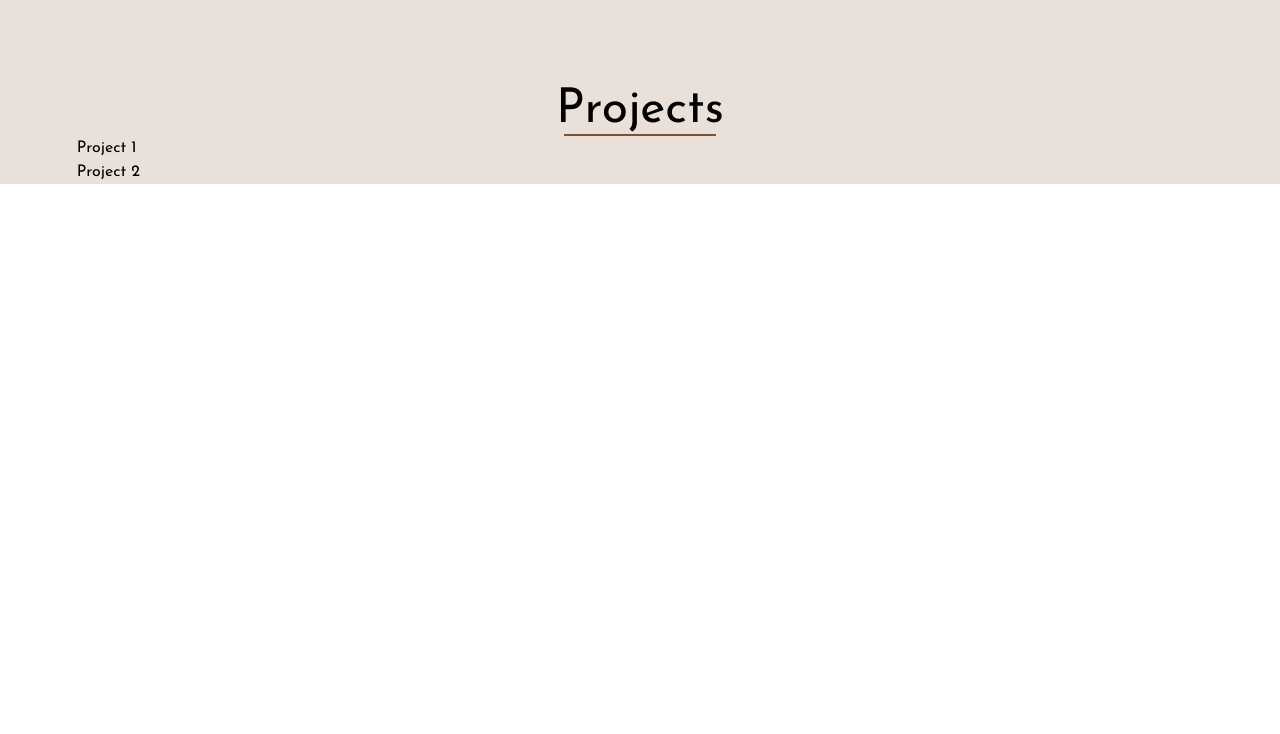
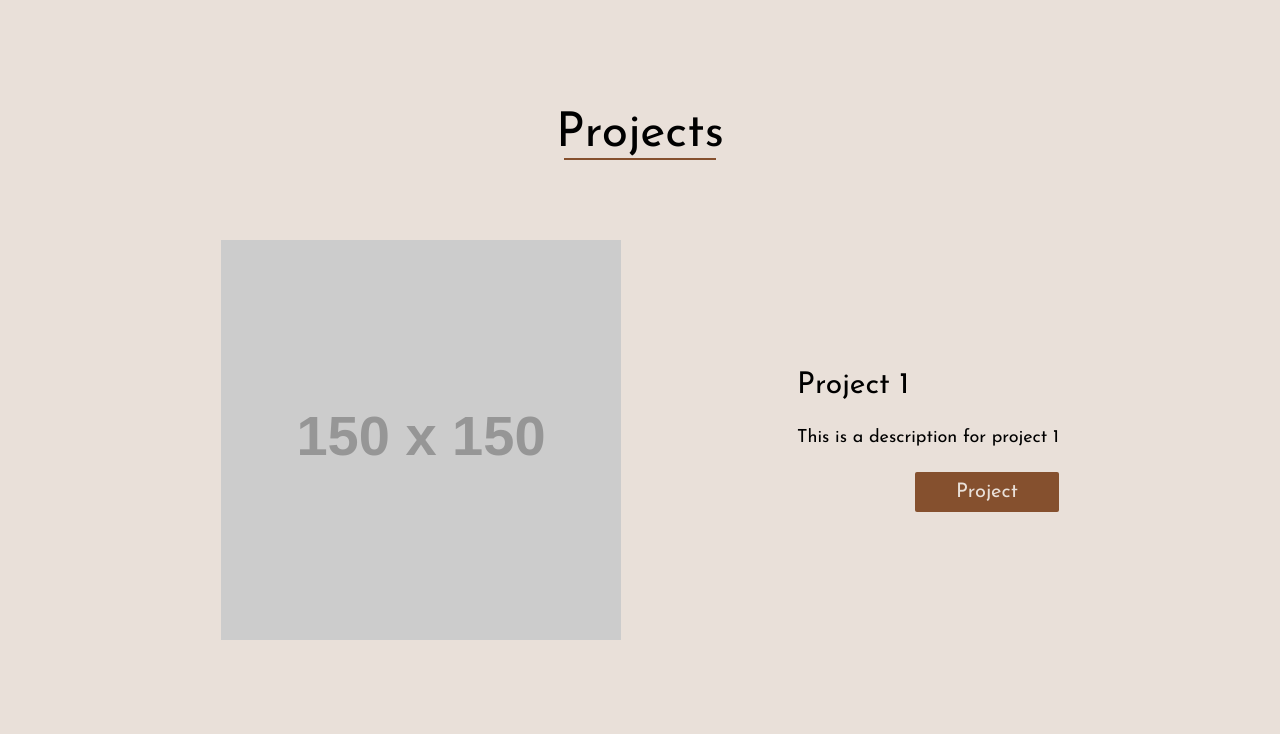
Before and after one commit to gui18br/portfolio, a React (Vite) app: page / in a window 1280 px wide. Shown: the part 1780-2514 px from the top of the page. Before the commit the page ends 1964 px from the top, so only its background shows below. Built offline with nearby package versions, Linux system fonts and the light colour scheme.

Commit message:
feat: Update ProjectList component to display project images, titles, and descriptions

```diff
--- a/src/components/projectList/ProjectList.tsx
+++ b/src/components/projectList/ProjectList.tsx
@@ -8,10 +8,19 @@ export const ProjectList = () => {
       <div className="flex justify-center">
         <Title size="5xl">Projects</Title>
       </div>
-      <ul>
+      <ul className="flex flex-col items-center gap-24 mt-20 w-full">
         {projects.map((project) => (
-          <li>
-            <Link to={`/${project.id}`}>{project.title}</Link>
+          <li className="flex items-center gap-44">
+            <img src={project.img} className="w-[400px] h-[400px]" alt="" />
+            <div className="flex flex-col gap-5 w-full">
+              <h1 className="text-3xl">{project.title}</h1>
+              <p className="text-lg">{project.description}</p>
+              <div className="flex justify-end">
+                <button className="bg-primary text-[#E9E0D9] w-36 h-10 rounded-sm text-xl transition-transform duration-300 transform hover:-translate-y-1">
+                  Project
+                </button>
+              </div>
+            </div>
           </li>
         ))}
       </ul>
--- a/src/data/projectsData.ts
+++ b/src/data/projectsData.ts
@@ -3,11 +3,13 @@ const projects = [
     id: 1,
     title: "Project 1",
     description: "This is a description for project 1",
+    img: "https://via.placeholder.com/150",
   },
   {
     id: 2,
     title: "Project 2",
     description: "This is a description for project 2",
+    img: "https://via.placeholder.com/150",
   },
 ];
 
```
